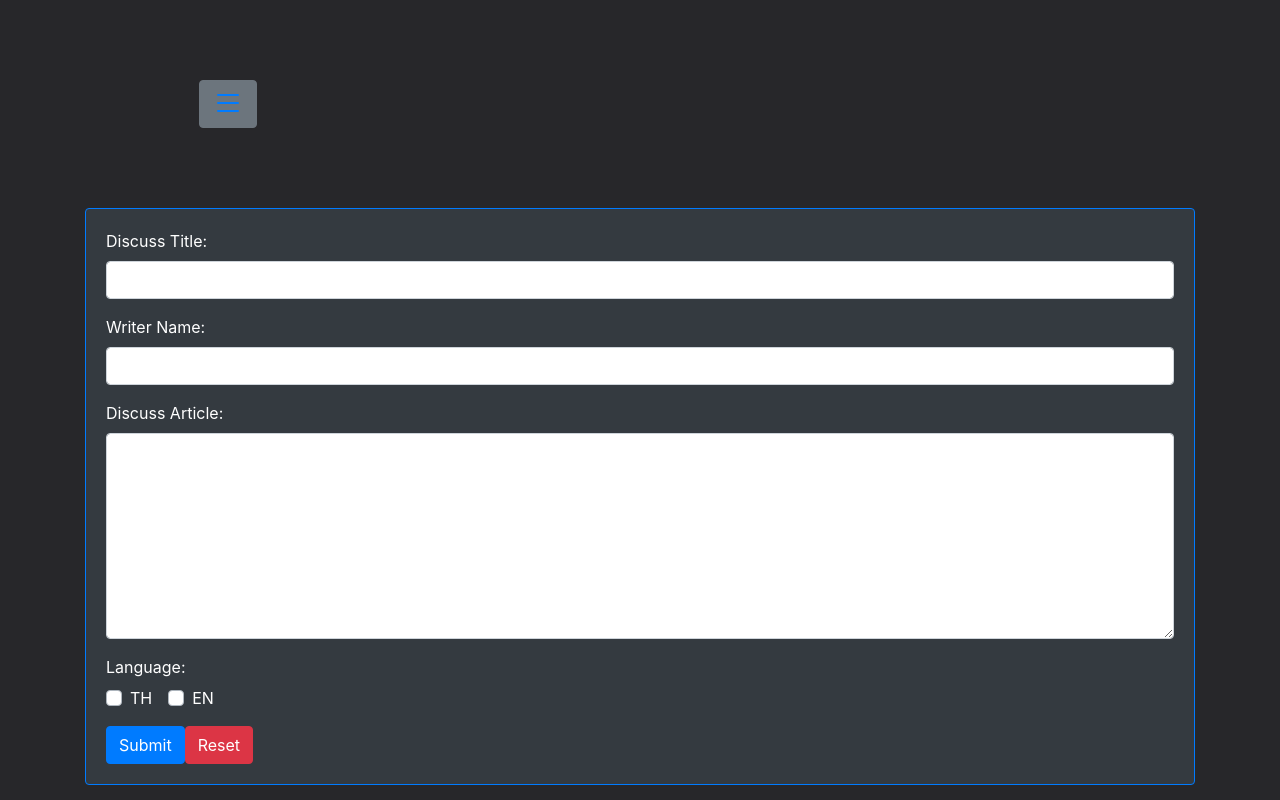
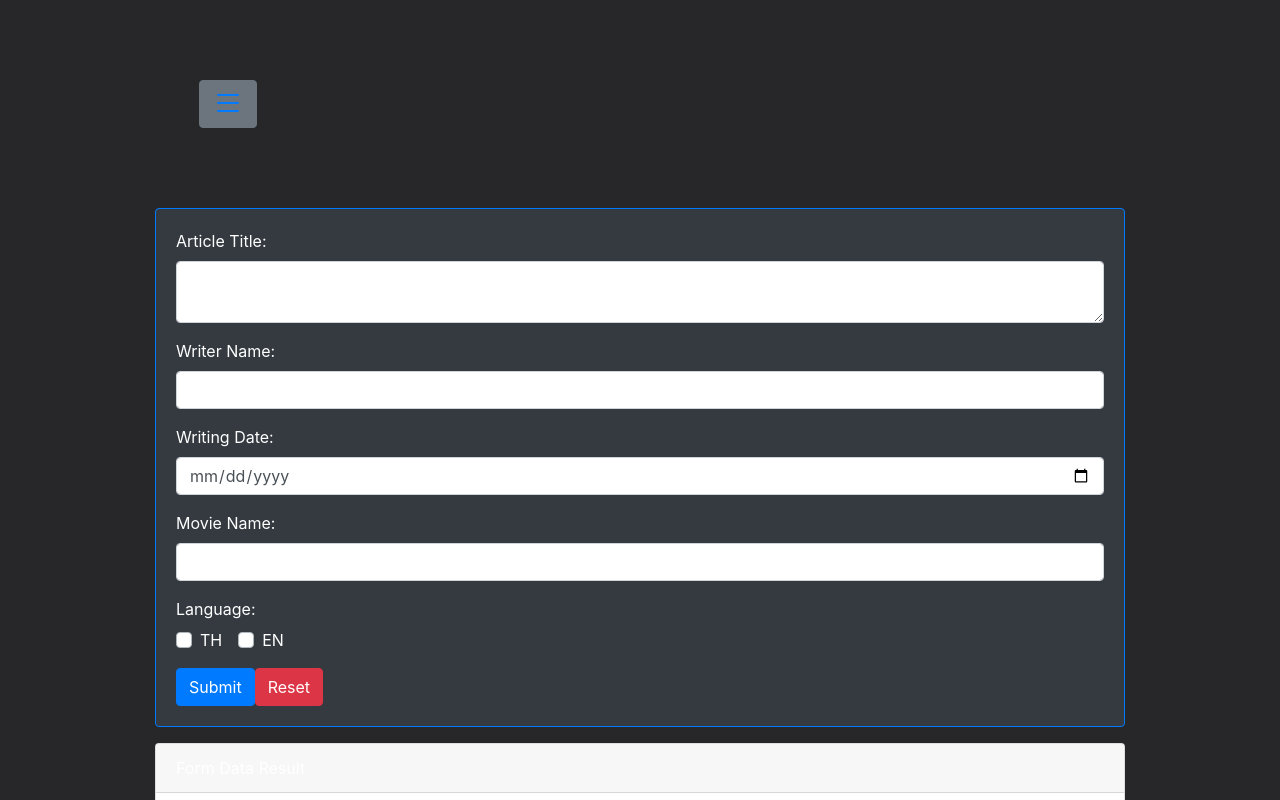
Before and after one commit to final-project-webapp/Font-End, a Nuxt app: page /discuss_page in a window 1280 px wide. Shown: the top 800 px of the page. Built offline with nearby package versions, Linux system fonts and the light colour scheme.

Commit message:
Build: Method POST Article

```diff
--- a/components/discuss_form.vue
+++ b/components/discuss_form.vue
@@ -1,45 +1,51 @@
 <template>
     <div class="pt-20 flex">
-        <b-container>
+        <b-container style="max-width: 1000px;">
             <b-card border-variant="primary" bg-variant="dark">
-                <b-form @submit="onSubmit" @reset="onReset">
-                    <b-form-group id="input_group_1" label="Discuss Title:" label-for="input_1">
-                        <b-form-input id="input_1" v-model="form.title" type="text" placeholder="" :state="validateState('title')" aria-describedby="feedback_1">
-                        </b-form-input>
+                <b-form @submit.prevent="onSubmit" @reset="onReset">
+                    <b-form-group id="input_group_1" label="Article Title:" label-for="input_1">
+                        <b-form-textarea id="input_1" v-model="form.title" type="text" placeholder=""
+                            :state="validateState('title')" aria-describedby="feedback_1">
+                        </b-form-textarea>
                         <b-form-invalid-feedback id="feedback_1">This is a required field.</b-form-invalid-feedback>
                     </b-form-group>
 
                     <b-form-group id="input_group_2" label="Writer Name:" label-for="input_2">
-                        <b-form-input id="input_2" v-model="form.name" type="text" placeholder="" :state="validateState('name')" aria-describedby="feedback_2">
+                        <b-form-input id="input_2" v-model="form.wname" type="text" placeholder=""
+                            :state="validateState('wname')" aria-describedby="feedback_2">
                         </b-form-input>
                         <b-form-invalid-feedback id="feedback_2">This is a required field and must be at
                             least 3 characters.</b-form-invalid-feedback>
-
                     </b-form-group>
 
-                    <b-form-group id="input_group_3" label="Discuss Article:" label-for="input_3">
-                        <b-form-textarea id="input_3" v-model="form.article" placeholder="" rows="8" :state="validateState('article')" aria-describedby="feedback_3">
-                        </b-form-textarea>
+                    <b-form-group id="input_group_3" label="Writing Date:" label-for="input_3">
+                        <b-form-input id="input_3" v-model="form.wdate" type="date" placeholder=""
+                            :state="validateState('wdate')" aria-describedby="feedback_3">
+                        </b-form-input>
                         <b-form-invalid-feedback id="feedback_3">This is a required field.</b-form-invalid-feedback>
                     </b-form-group>
 
-                    <b-form-group id="input_group_4" label="Language:">
-                        <b-form-checkbox-group id="checkbox_group_1" v-model="form.lang" :state="validateState('lang')" aria-describedby="feedback_4">
+                    <b-form-group id="input_group_4" label="Movie Name:" label-for="input_4">
+                        <b-form-input id="input_4" v-model="form.mname" type="text" placeholder=""
+                            :state="validateState('mname')" aria-describedby="feedback_4">
+                        </b-form-input>
+                        <b-form-invalid-feedback id="feedback_4">This is a required field.</b-form-invalid-feedback>
+                    </b-form-group>
+
+                    <b-form-group id="input_group_5" label="Language:">
+                        <b-form-checkbox-group id="checkbox_group_1" v-model="form.lang" :state="validateState('lang')"
+                            aria-describedby="feedback_5">
                             <b-form-checkbox value="TH">TH</b-form-checkbox>
                             <b-form-checkbox value="EN">EN</b-form-checkbox>
                         </b-form-checkbox-group>
-                        <b-form-invalid-feedback id="feedback_4">This is a required field.</b-form-invalid-feedback>
+                        <b-form-invalid-feedback id="feedback_5">This is a required field.</b-form-invalid-feedback>
                     </b-form-group>
 
                     <b-button type="submit" variant="primary">Submit</b-button>
                     <b-button type="reset" variant="danger">Reset</b-button>
                 </b-form>
-
-
             </b-card>
             <div>
-
-
                 <b-card class="mt-3" header="Form Data Result">
                     <pre class="m-0">{{ form }}</pre>
                 </b-card>
@@ -53,6 +59,7 @@ import { validationMixin } from "vuelidate";
 import { required, minLength } from "vuelidate/lib/validators";
 
 export default {
+
     name: 'DiscussForm',
     components: {
 
@@ -62,10 +69,14 @@ export default {
         return {
             form: {
                 title: '',
-                name: '',
-                article: '',
-                lang: []
-            }
+                wname: '',
+                wdate: '',
+                mname: '',
+                lang: [],
+
+            },
+            defaultview: 1,
+            testuser: 2
         };
     },
     validations: {
@@ -73,12 +84,15 @@ export default {
             title: {
                 required
             },
-            name: {
+            wname: {
                 required,
                 minLength: minLength(3)
             },
-            article: {
-                required
+            wdate: {
+                required,
+            },
+            mname: {
+                required,
             },
             lang: {
                 required
@@ -86,26 +100,54 @@ export default {
         }
     },
     methods: {
-        validateState(name) {
-            const { $dirty, $error } = this.$v.form [name];
+        validateState(wname) {
+            const { $dirty, $error } = this.$v.form[wname];
             return $dirty ? !$error : null;
         },
-        onSubmit(event) {
-            event.preventDefault()
+        onSubmit() {
+            // event.preventDefault()
 
             this.$v.form.$touch();
             if (this.$v.form.$anyError) {
                 return;
             }
+
+            const discussData = {
+                articles: this.form.title,
+                writer: this.form.wname,
+                date: this.form.wdate,
+                movieName: this.form.mname,
+                language: this.form.lang,
+                view: this.defaultview,
+                userID: this.testuser
+            }
+            this.$emit('discuss-data', discussData)
+            console.log('data:')
+            console.log(discussData)
+            console.log('Form:')
+            console.log(this.form.title, this.form.wname, this.form.wdate, this.form.mname, this.form.lang, this.defaultview)
+
+
             alert(JSON.stringify(this.form))
 
+            this.form.title = ''
+            this.form.wname = ''
+            this.form.wdate = ''
+            this.form.mname = ''
+            this.form.lang = []
+            this.$nextTick(() => {
+                this.$v.$reset();
+            });
+
         },
+
         onReset(event) {
             event.preventDefault()
             // Reset our form values
             this.form.title = ''
-            this.form.name = ''
-            this.form.article = ''
+            this.form.wname = ''
+            this.form.wdate = ''
+            this.form.mname = ''
             this.form.lang = []
             // Trick to reset/clear native browser form validation state
             this.$nextTick(() => {
--- a/pages/discuss_page.vue
+++ b/pages/discuss_page.vue
@@ -11,7 +11,7 @@
             </b-row>
         </b-container>
 
-        <DF />
+        <DF @discuss-data="addArticle" />
 
     </div>
 </template>
@@ -21,6 +21,7 @@ import SlideBar from '@/components/slide_bar.vue'
 import DF from '@/components/discuss_form.vue'
 
 export default {
+    emits: ['discuss-data'],
     name: 'DiscussPage',
     components: {
         SlideBar,
@@ -29,9 +30,54 @@ export default {
     },
     data() {
         return {
-
+            // articles: [],
+            url: 'http://localhost:3000'
         }
     },
+    methods: {
+        // Post
+        async addArticle(discussData) {
+            console.log('data2')
+            console.log(discussData)
+            //   const inputData =
+            //     JSON.stringify({
+            //         articles: discussData.articles,
+            //         writer: discussData.writer,
+            //         date: discussData.date,
+            //         movieName: discussData.movieName,
+            //         language: discussData.lang,
+            //         view: discussData.view
+            //     })
+            //   const formData = new FormData()
+            //   formData.append('article', inputData)
+
+            try {
+                await fetch(this.url + "/addarticle", {
+                    method: 'POST',
+                    headers: {
+                        'Content-type': 'application/json'
+                    },
+                    body: JSON.stringify({
+                        articles: discussData.articles,
+                        writer: discussData.writer,
+                        date: discussData.date,
+                        movie_name: discussData.movieName,
+                        language: discussData.language,
+                        view: discussData.view,
+                        user_user_id: discussData.userID
+                    })
+                    //   body: formData
+                })
+                // console.log('data3')
+                // console.log(body)
+                // const resdata = await res.json()
+                // this.articles = [...this.articless, resdata]
+            }
+            catch (error) {
+                console.log(`addArticle False!!! ${error}`)
+            }
+        },
+    }
 
 }
 
--- a/pages/show_discuss.vue
+++ b/pages/show_discuss.vue
@@ -15,7 +15,7 @@
       <b-container fluid style="max-width: 1800px;">
         <b-row align-h="center">
           <div v-for="(a, index ) in articles" :key="index">
-            <b-col lg="">
+            <b-col>
               <b-card :title="a.articles" tag="article" style="max-width: 28rem; min-width: 20rem; font-size:large"
                 class="mb-4" bg-variant="dark" text-variant="light">
                 <b-card-text style="font-size:medium">Writer: {{  a.writer  }}</b-card-text>
@@ -97,7 +97,7 @@ export default {
       try {
         const res = await fetch(this.url + "/getarticle")
         const getarticledata = await res.json()
-        console.log(`getarticledata: ` + getarticledata)
+        // console.log(`getarticledata: ` + getarticledata)
         return getarticledata
       }
       catch (error) { console.log(`get article failed: ${error}`) }
```
